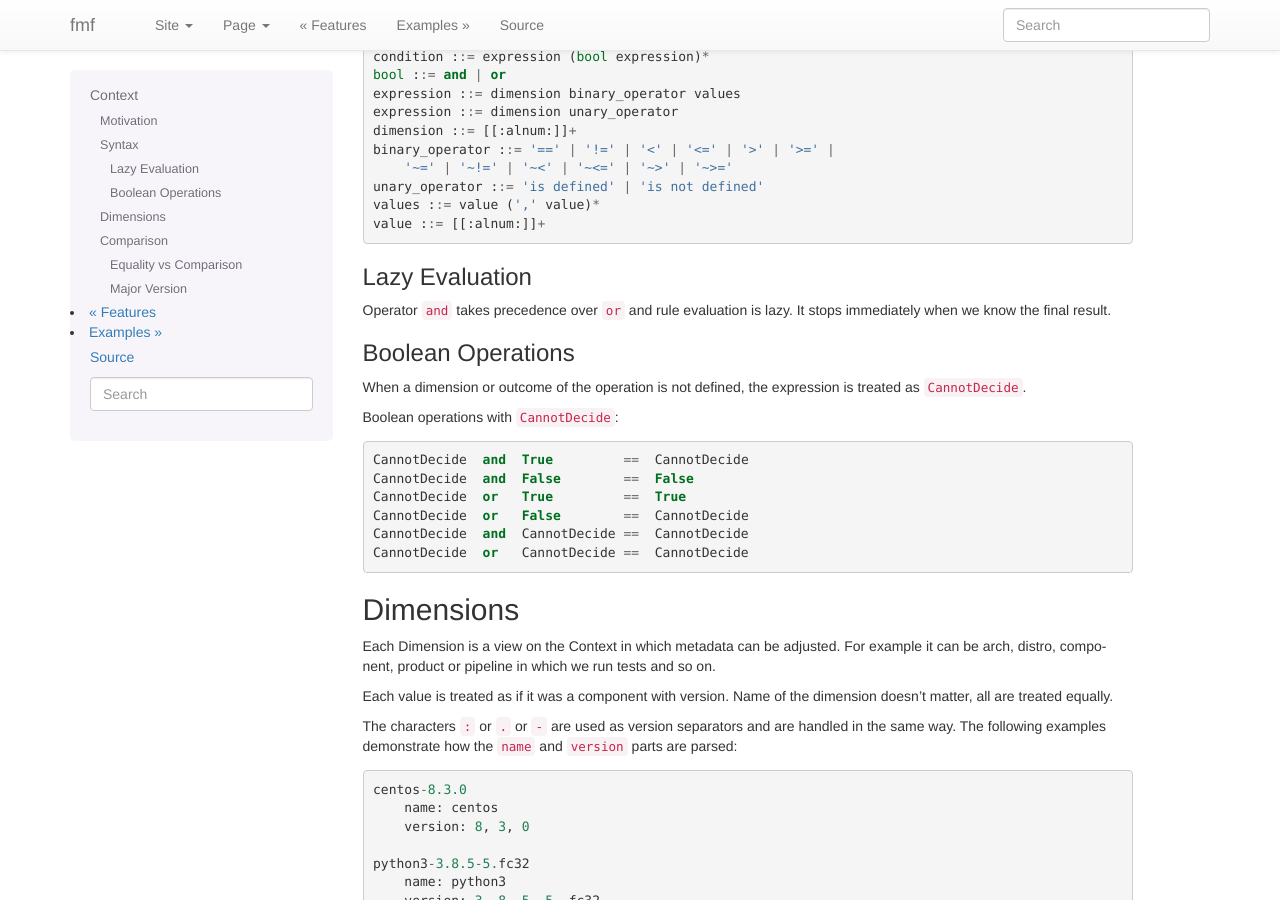
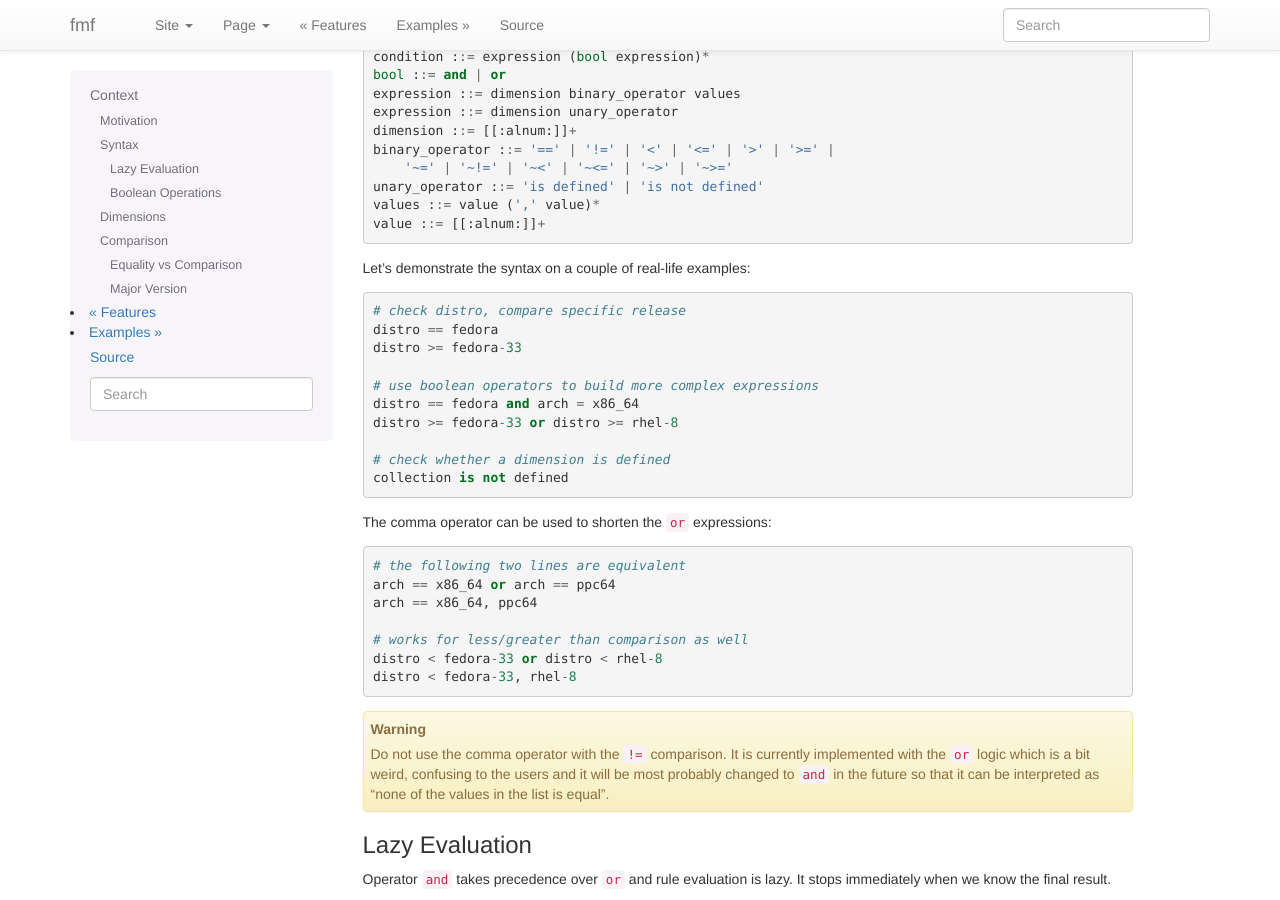
Before and after one commit to teemtee/fmf, a Sphinx documentation site: the page built from docs/context.rst, in a window 1280 px wide and 900 px high, scrolled down 652 px. Built offline with Sphinx 7.4.7, drawn with Linux system fonts in a browser that asks for light colours.

Commit message:
Add examples demonstrating the context syntax
Include a couple of real-life examples in order to make it more
obvious from the start how the expressions look like. This
includes the comma operator which had no examples at all.
Also add a warning about the confusing list comparison.

```diff
--- a/docs/context.rst
+++ b/docs/context.rst
@@ -50,6 +50,38 @@ supported operators consult the following grammar outline::
     unary_operator ::= 'is defined' | 'is not defined'
     values ::= value (',' value)*
     value ::= [[:alnum:]]+
+
+Let's demonstrate the syntax on a couple of real-life examples::
+
+    # check distro, compare specific release
+    distro == fedora
+    distro >= fedora-33
+
+    # use boolean operators to build more complex expressions
+    distro == fedora and arch = x86_64
+    distro >= fedora-33 or distro >= rhel-8
+
+    # check whether a dimension is defined
+    collection is not defined
+
+The comma operator can be used to shorten the ``or`` expressions::
+
+    # the following two lines are equivalent
+    arch == x86_64 or arch == ppc64
+    arch == x86_64, ppc64
+
+    # works for less/greater than comparison as well
+    distro < fedora-33 or distro < rhel-8
+    distro < fedora-33, rhel-8
+
+.. warning::
+
+    Do not use the comma operator with the ``!=`` comparison.
+    It is currently implemented with the ``or`` logic which is a
+    bit weird, confusing to the users and it will be most probably
+    changed to ``and`` in the future so that it can be interpreted
+    as "none of the values in the list is equal".
+
 
 Lazy Evaluation
 ---------------
```
